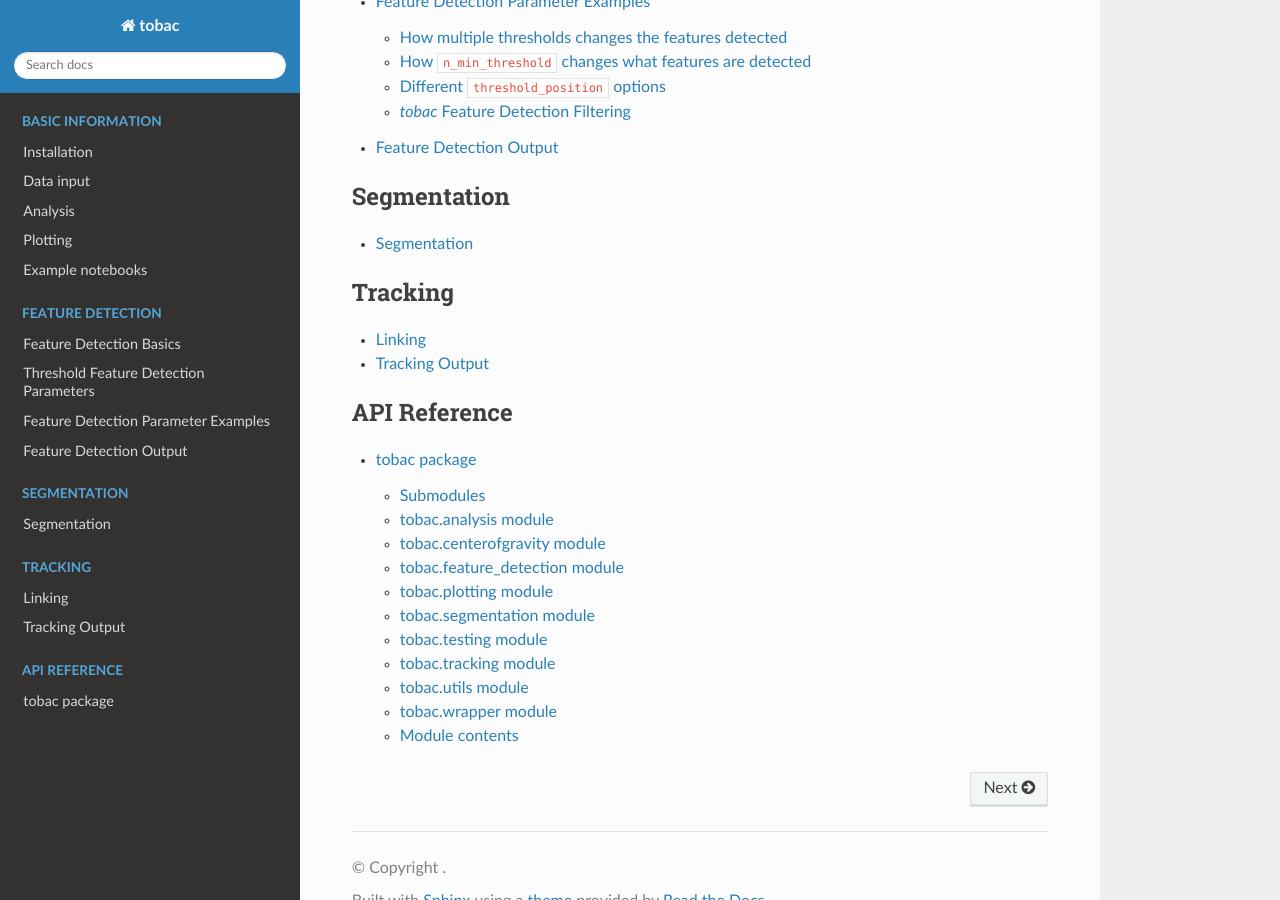
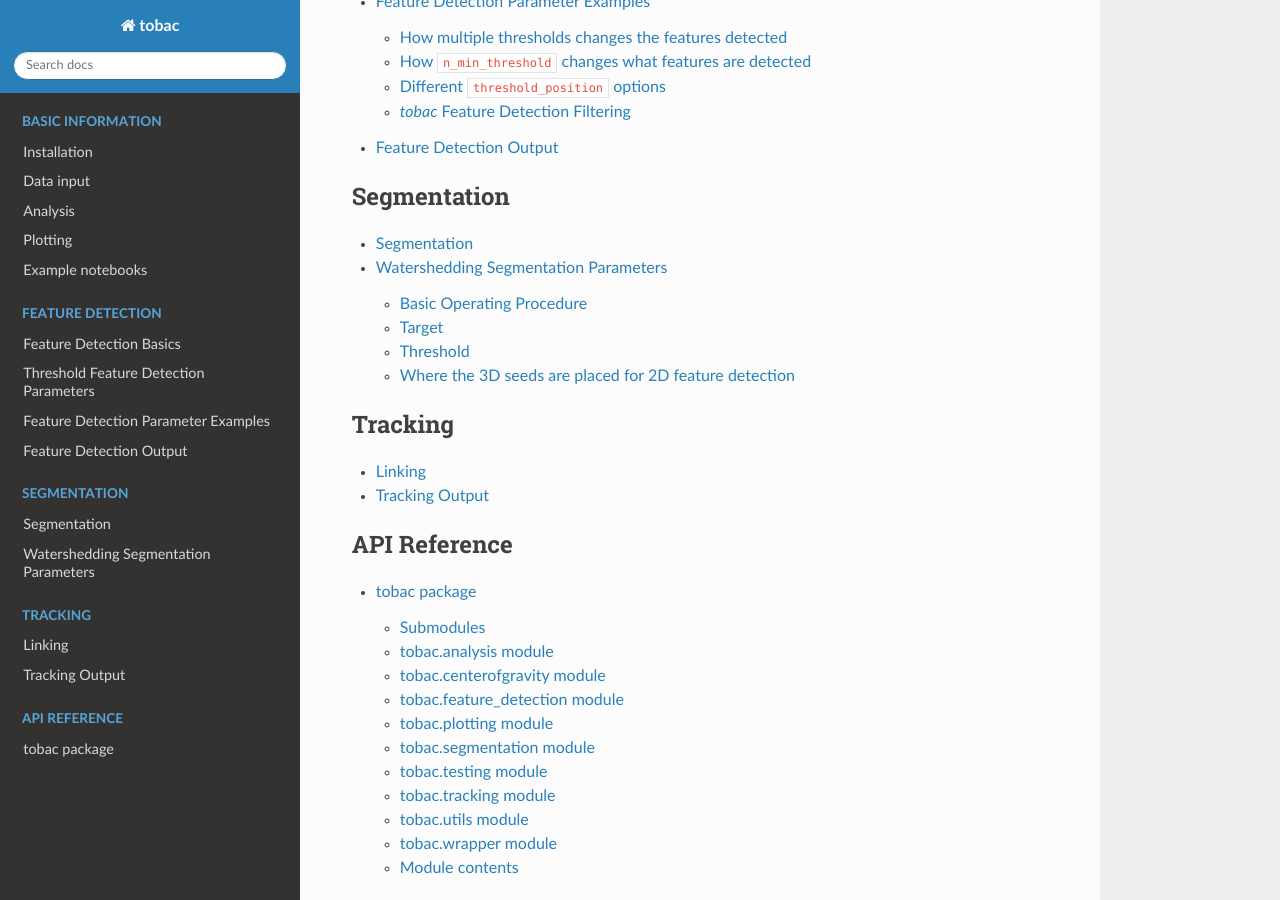
Before and after one commit to tobac-project/tobac, a Sphinx documentation site: the page built from doc/index.rst, in a window 1280 px wide and 900 px high, scrolled down 1287 px. Built offline with Sphinx 7.4.7 and the Read the Docs theme 2.0.0, drawn with Linux system fonts in a browser that asks for light colours; formulas are drawn with MathJax 3; some of the changed lines change nothing that is shown.

Commit message:
Started to add segmentation parameter description

```diff
--- a/doc/conf.py
+++ b/doc/conf.py
@@ -2,6 +2,7 @@
 The documentation on setting this up is here: https://www.sphinx-doc.org/en/master/usage/configuration.html
 '''
 
+# This is the standard readthedocs theme.
 import sphinx_rtd_theme
 import sys, os
 
--- a/doc/index.rst
+++ b/doc/index.rst
@@ -40,6 +40,7 @@ The project is currently being extended by several contributors to include addit
    :maxdepth: 2
 
    segmentation
+   segmentation_parameters
 
 .. toctree::
    :caption: Tracking
--- /dev/null
+++ b/doc/segmentation_parameters.rst
@@ -0,0 +1,33 @@
+Watershedding Segmentation Parameters
+-------------------------------------
+
+Appropriate parameters must be chosen to properly use the watershedding segmentation module in *tobac*. This page gives a brief overview of parameters available in watershedding segmentation.
+
+A full list of parameters and descriptions can be found in the API Reference: :py:meth:`tobac.segmentation.segmentation`.
+
+=========================
+Basic Operating Procedure
+=========================
+The *tobac* watershedding segmentation algorithm selects regions of the data :code:`field` with values greater than :code:`threshold` and associates those regions with the features :code:`features` detected by feature detection (see :doc:`feature_detection_overview`). This algorithm uses a *watershedding* approach, which sets the individual features as initial seed points, and then has identified regions grow from those original seed points. For further information on watershedding segmentation, see `the scikit-image documentation <https://scikit-image.org/docs/stable/auto_examples/segmentation/plot_watershed.html>`.
+
+Note that you can run the watershedding segmentation algorithm on any variable that shares a grid with the variable detected in the feature detection step. It is not required that the variable used in feature detection be the same as the one in segmentation (e.g., you can detect updraft features and then run segmentation on total condensate).
+
+Segmentation can be run on 2D or 3D input data, but segmentation on 3D data using a 2D feature detection field requires careful consideration of where the vertical seeding will occur (see `Level`_).
+
+.. _Target:
+======
+Target
+======
+The :code:`target` parameter works similarly to how it works in feature detection (see :doc:`threshold_detection_parameters`). To segment areas that are greater than :code:`threshold`, use :code:`target='maximum'`. To segment areas that are less than :code:`threshold`, use :code:`target='minimum'`.
+
+.. _Threshold:
+=========
+Threshold
+=========
+Unlike in multiple threshold detection in Feature Detection, Watershedding Segmentation only accepts one threshold. This value will set either the minimum (for :code:`target='maximum'`) or maximum (for :code:`target='minimum'`) value to be segmented.
+
+.. _Level:
+======================================================
+Where the 3D seeds are placed for 2D feature detection
+======================================================
+When running feature detection on a 2D dataset and then using these detected features to segment data in 3D, there is clearly no information on where to put the seeds in the vertical. This is currently controlled by the :code:`level` parameter. By default, this parameter is :code:`None`, which seeds the full column at every 2D detected feature point. As *tobac* does not run a continuity check, this can result in undesired behavior, such as clouds in multiple layers being detected as one large object.
```
